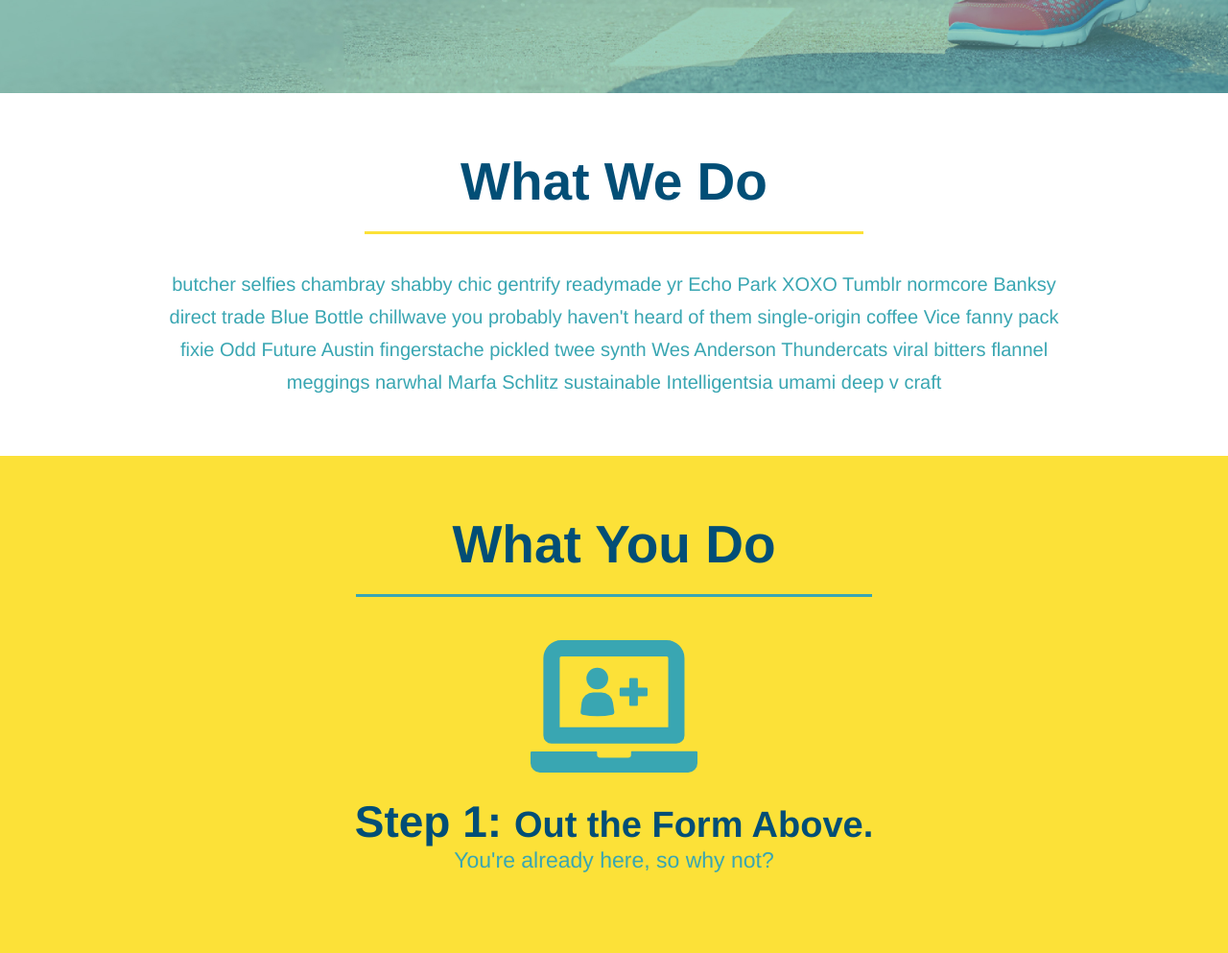
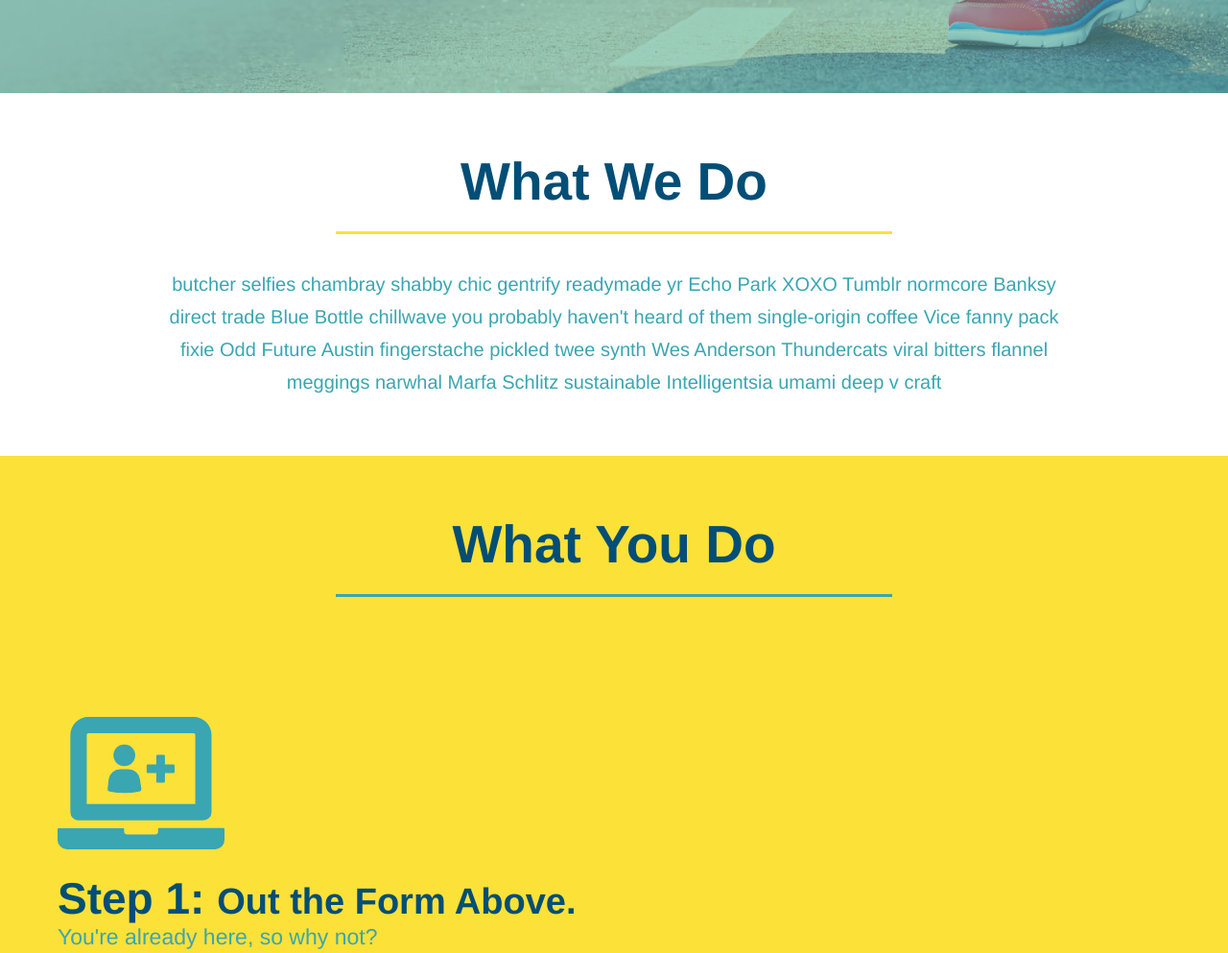
Before and after one commit to CameronSickler/practice, a plain HTML site: page index.html in a window 1280 px wide. Shown: the part 621-1614 px from the top of the page at 96% size. Drawn offline with Linux system fonts and the light colour scheme.

Commit message:
add flexbox to section title

```diff
--- a/assets/css/style.css
+++ b/assets/css/style.css
@@ -145,30 +145,27 @@ body {
 
   /* Hero Style End */
 
-  .intro {
-      text-align: center;
-  }
-
   .intro p {
     line-height: 1.7;
     color: #39a6b2;
     width: 80%;
     font-size: 20px;
     margin: 0 auto;
+    text-align: center;
   }
 
   .steps {
-    text-align: center;
     background: #fce138;
   }
 
   .section-title {
     font-size: 55px;
     color: #024e76;
-    margin-bottom: 35px;
-    padding: 0 100px 20px 100px;
-    display: inline-block;
     border-bottom: 3px solid;
+    padding-bottom: 20px;
+    text-align: center;
+    margin: 0 auto 35px auto;
+    width: 50%;
   }
 
   .primary-border {
@@ -204,7 +201,6 @@ body {
   }
 
   .trainers {
-    text-align: center;
   }
 
   .trainer {
@@ -252,7 +248,6 @@ body {
 
 /* REACH OUT STYLES START */
 .contact {
-    text-align: center;
     background: #024e76;
   }
 
@@ -291,3 +286,7 @@ body {
   }
 
   /* REACH OUT STYLES END */
+
+  .flex-row {
+    display: flex;
+  }
--- a/index.html
+++ b/index.html
@@ -76,19 +76,27 @@
 
     <!-- "what we do" section -->
     <section id="what-we-do" class="intro">
+        <div class="flex-row">
             <h2 class="section-title primary-border">What We Do</h2>
+        </div>
+        <div class="flex-row">
             <p>
                 butcher selfies chambray shabby chic gentrify readymade yr Echo Park XOXO Tumblr normcore Banksy direct
-            trade Blue Bottle chillwave you probably haven't heard of them single-origin coffee Vice fanny pack fixie
-            Odd Future Austin fingerstache pickled twee synth Wes Anderson Thundercats viral bitters flannel meggings
+                trade Blue Bottle chillwave you probably haven't heard of them single-origin coffee Vice fanny pack
+                fixie
+                Odd Future Austin fingerstache pickled twee synth Wes Anderson Thundercats viral bitters flannel
+                meggings
                 narwhal Marfa Schlitz sustainable Intelligentsia umami deep v craft
             </p>
+        </div>
+
     </section>
 
     <!-- "what you do" section -->
     <section id="what-you-do" class="steps">
+        <div class="flex-row">
             <h2 class="section-title secondary-border">What You Do</h2>
-
+        </div>
         <div>
             <!-- insert img element-->
             <img src="./assets/images/step-1.svg" alt="" />
@@ -117,7 +125,9 @@
 
     <!-- "meet the trainers" section -->
     <section id="your-trainers" class="trainers">
+        <div class="flex-row">
             <h2 class="section-title primary-border">Meet The Trainers</h2>
+        </div>
         <article class="trainer">
             <img src="./assets/images/trainer-1.jpg" alt="Arron Stephens in his workout clothes, ready to pump iron" />
             <div class="trainer-bio text-left">
@@ -166,7 +176,10 @@
 
     <!-- "reach out" section -->
     <section id="reach-out" class="contact">
+        <div class="flex-row">
             <h2 class="section-title secondary-border">Reach Out</h2>
+        </div>
+
         <div class="contact-info">
             <h3>Contact Us</h3>
             <form>
```
Lines whose indentation alone changed are shown as unchanged.
